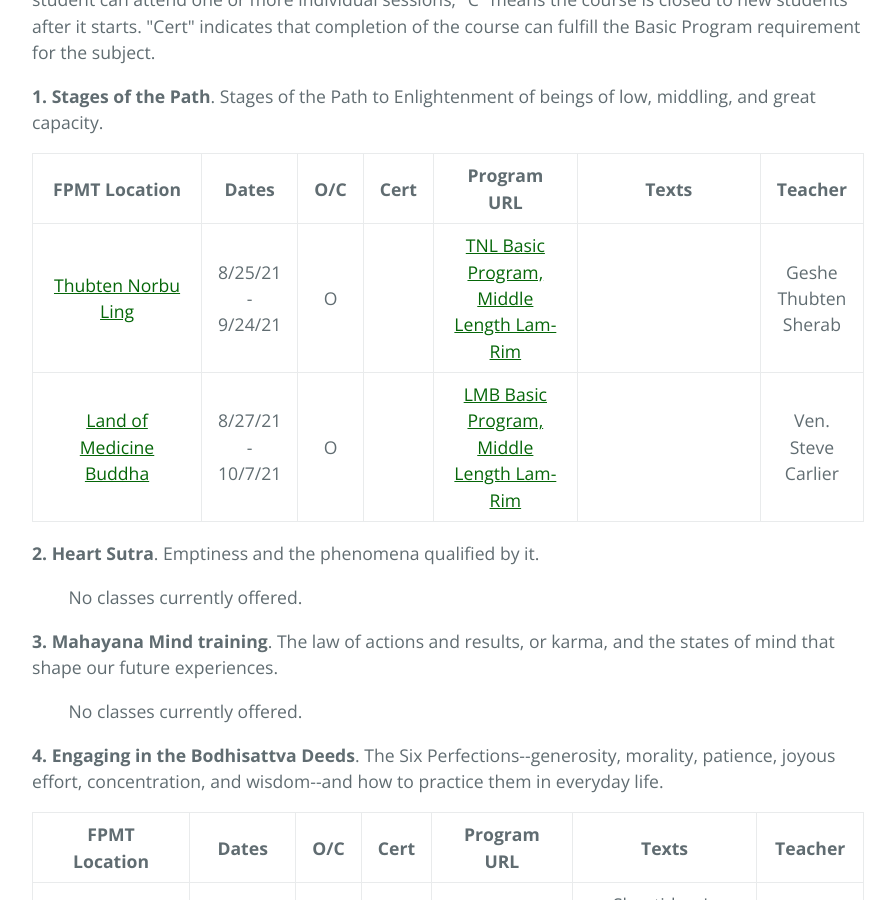
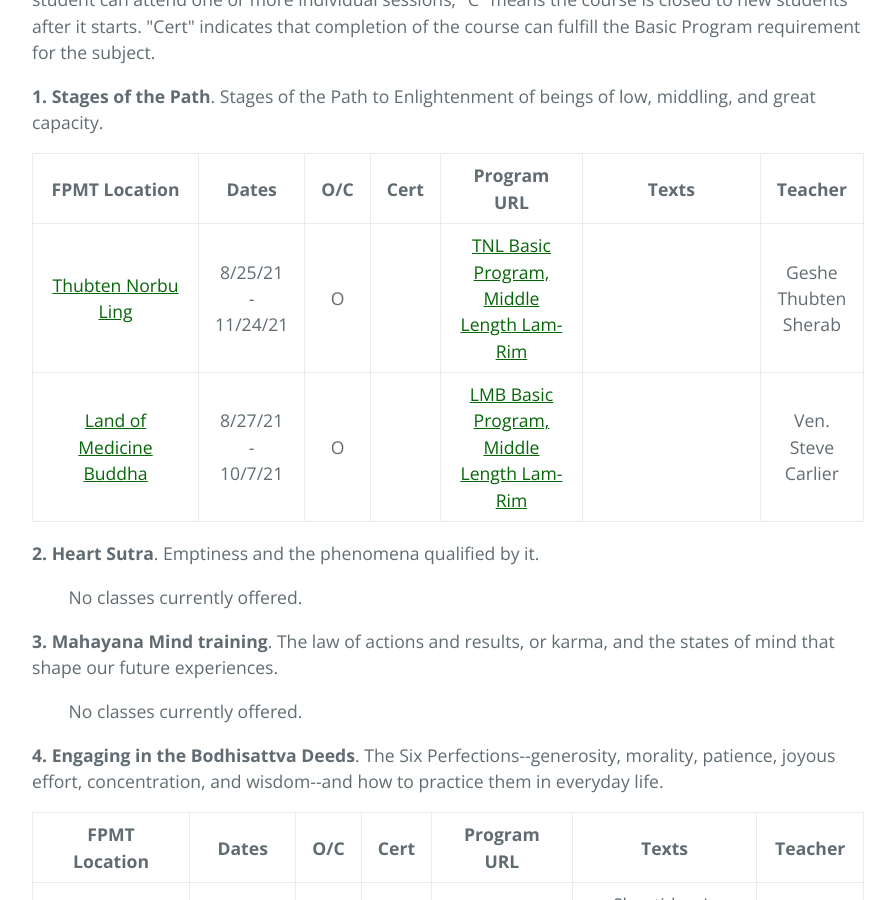
Before and after one commit to lgeorge/lgeorge.github.io, a Jekyll site: the page built from fpmt-na/index.html, in a window 1280 px wide and 900 px high, scrolled down 704 px. Shown: the whole window, without its empty margins (192-1087 px from the left). Built offline with Jekyll 4.4.1, drawn with Linux system fonts in a browser that asks for light colours.

Commit message:
Update index.html

```diff
--- a/fpmt-na/index.html
+++ b/fpmt-na/index.html
@@ -41,7 +41,7 @@
     		<tbody>
     			<tr>
             <td style="text-align:center"><a href="https://tnlsf.org/" target="_blank" rel="noreferrer noopener">Thubten Norbu Ling</a></td>
-            <td style="text-align:center">8/25/21 - 9/24/21</td>
+            <td style="text-align:center">8/25/21 - 11/24/21</td>
             <td style="text-align:center">O</td>
             <td style="text-align:center"></td>
             <td style="text-align:center"><a href="https://tnlsf.org/event/basic-program-middle-length-lam-rim/2021-09-08/" target="_blank" rel="noreferrer noopener">TNL Basic Program, Middle Length Lam-Rim</a></td>
```
